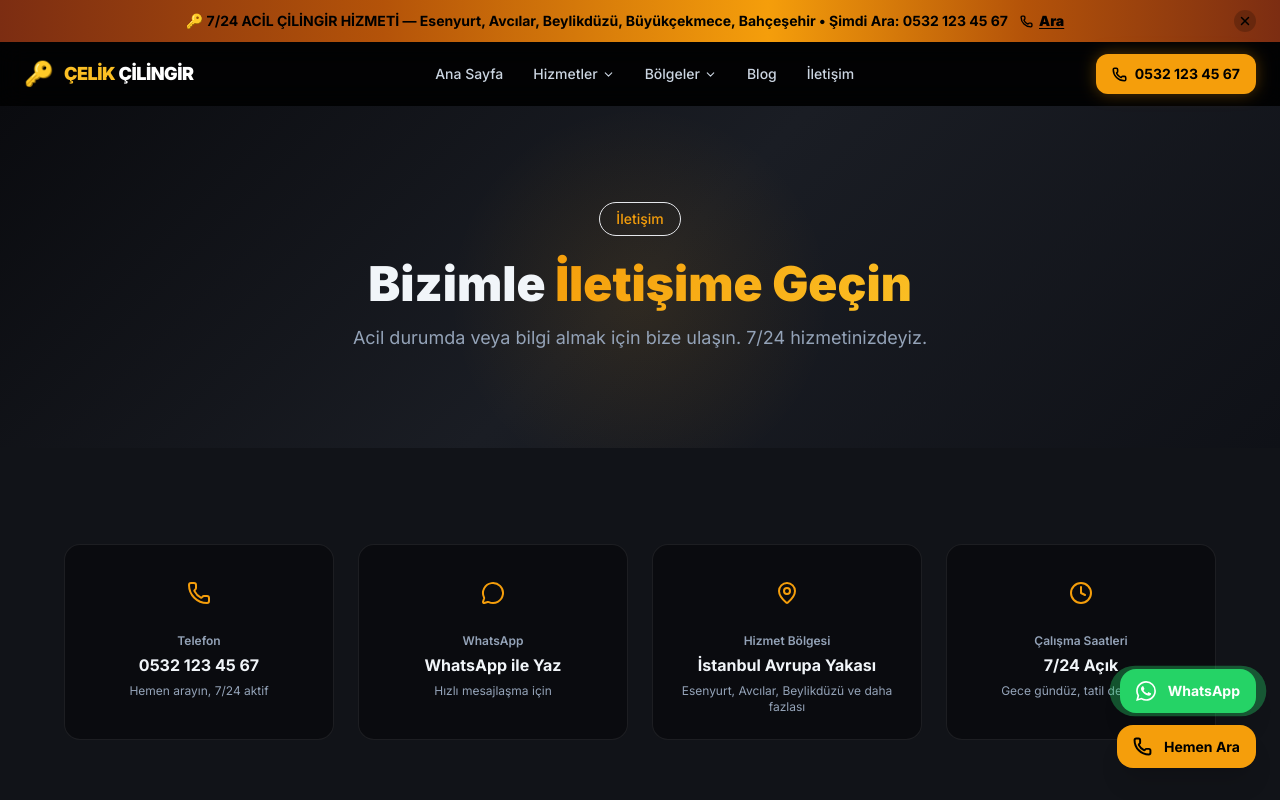
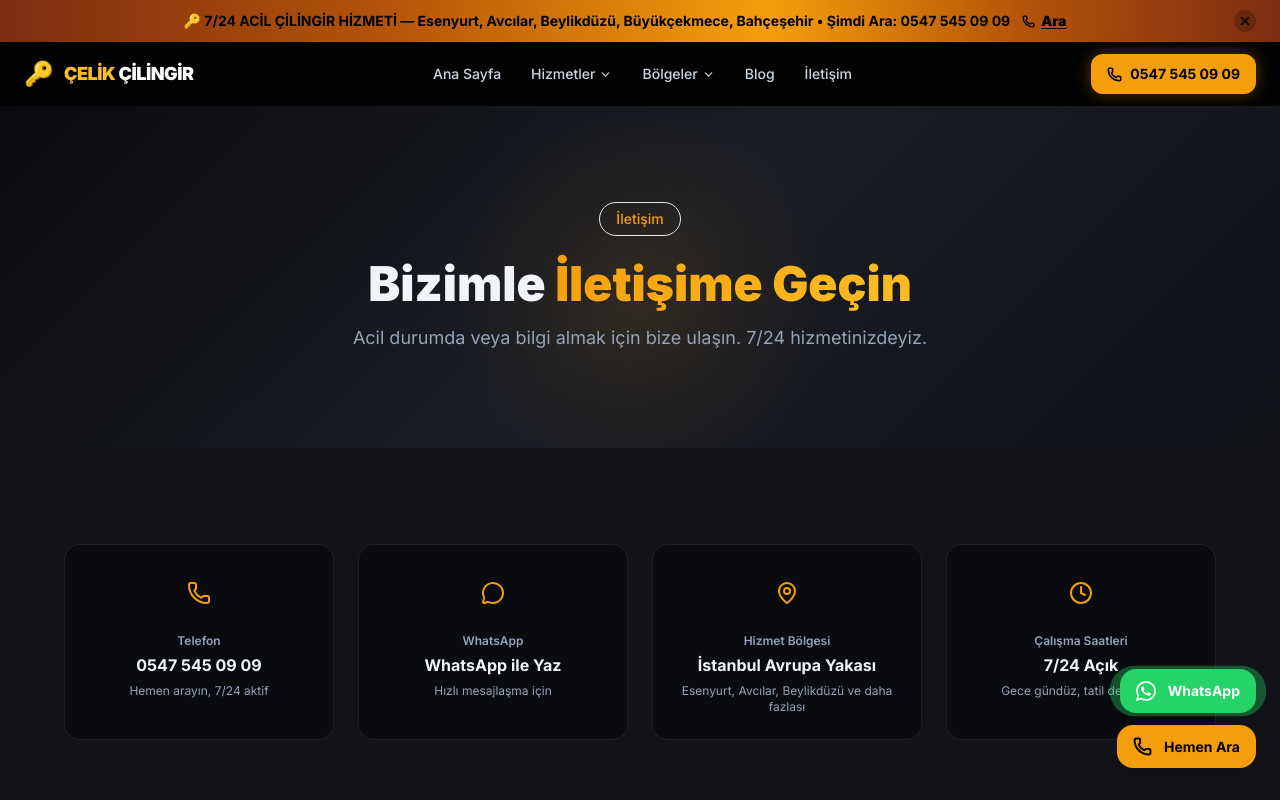
Before and after one commit to waringocth/celik, a Next.js app: page /iletisim in a window 1280 px wide. Shown: the top 800 px of the page. Built offline with nearby package versions, Linux system fonts and the light colour scheme.

Commit message:
Güncelleme

```diff
--- a/app/iletisim/page.tsx
+++ b/app/iletisim/page.tsx
@@ -47,7 +47,9 @@ export default function ContactPage() {
     const msg = encodeURIComponent(
       `Merhaba, benim adım ${formState.name}.\n${formState.message}\nTelefon: ${formState.phone}`
     );
-    window.open(`https://wa.me/905321234567?text=${msg}`, "_blank");
+    // In a real app, WHATSAPP_NUMBER can be imported from metadata.ts
+    // but we can just use the new number here directly.
+    window.open(`https://wa.me/905475450909?text=${msg}`, "_blank");
     setSent(true);
   };
 
--- a/lib/utils/metadata.ts
+++ b/lib/utils/metadata.ts
@@ -92,8 +92,8 @@ export function generateDistrictMeta(district: string, neighborhood?: string, bo
   };
 }
 
-export const PHONE_NUMBER = "05321234567";
-export const PHONE_DISPLAY = "0532 123 45 67";
-export const WHATSAPP_NUMBER = "905321234567";
-export const WHATSAPP_URL = `https://wa.me/${WHATSAPP_NUMBER}?text=Merhaba,%20çilingir%20hizmetiniz%20hakkında%20bilgi%20almak%20istiyorum.`;
+export const PHONE_NUMBER = "05475450909";
+export const PHONE_DISPLAY = "0547 545 09 09";
+export const WHATSAPP_NUMBER = "905475450909";
+export const WHATSAPP_URL = `https://wa.me/${WHATSAPP_NUMBER}?text=Merhaba,%20acil%20%C3%A7ilingir%20hizmeti%20i%C3%A7in%20ula%C5%9F%C4%B1yorum.%20Konumuma%20usta%20y%C3%B6nlendirebilir%20misiniz%3F`;
 export const PHONE_URL = `tel:${PHONE_NUMBER}`;
```
